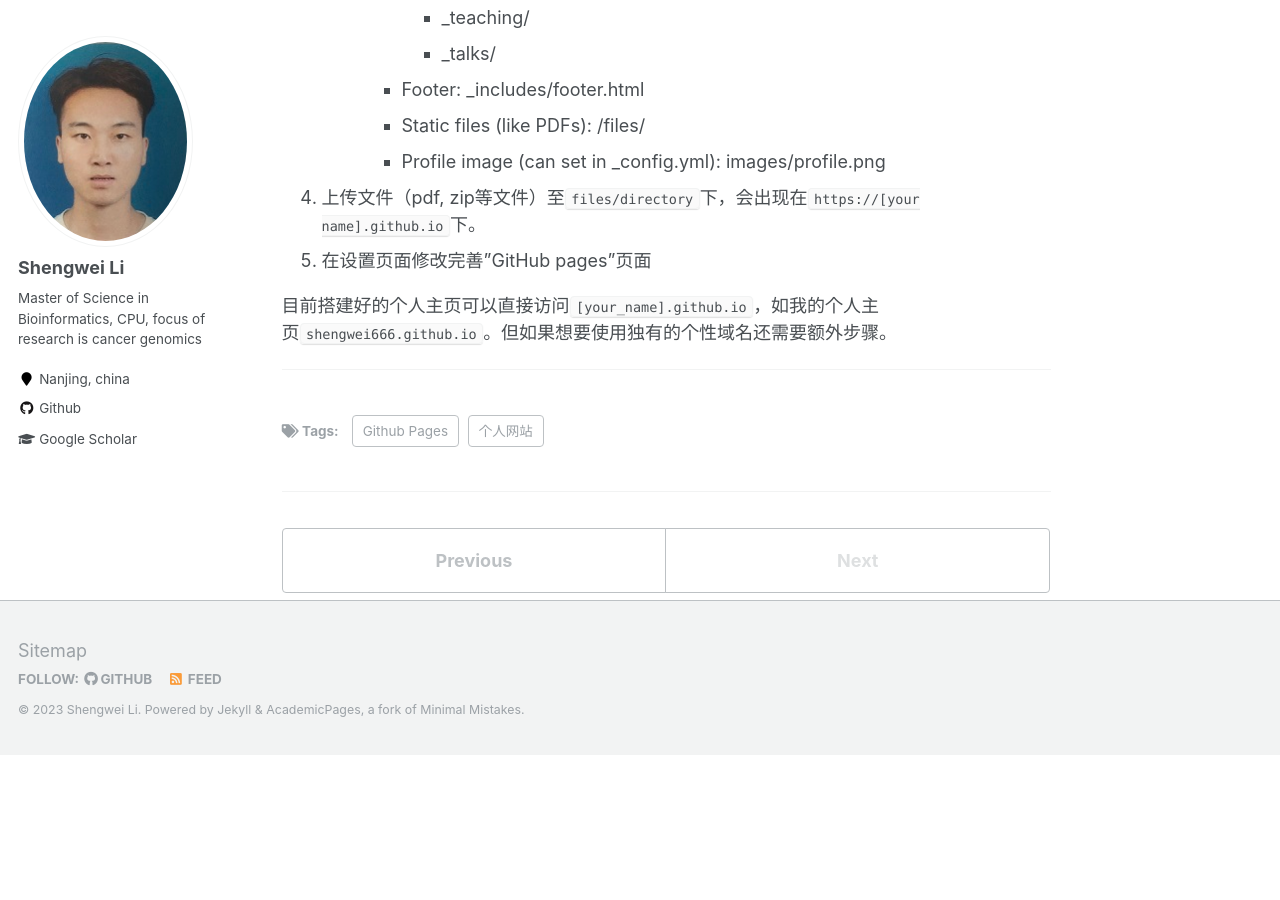
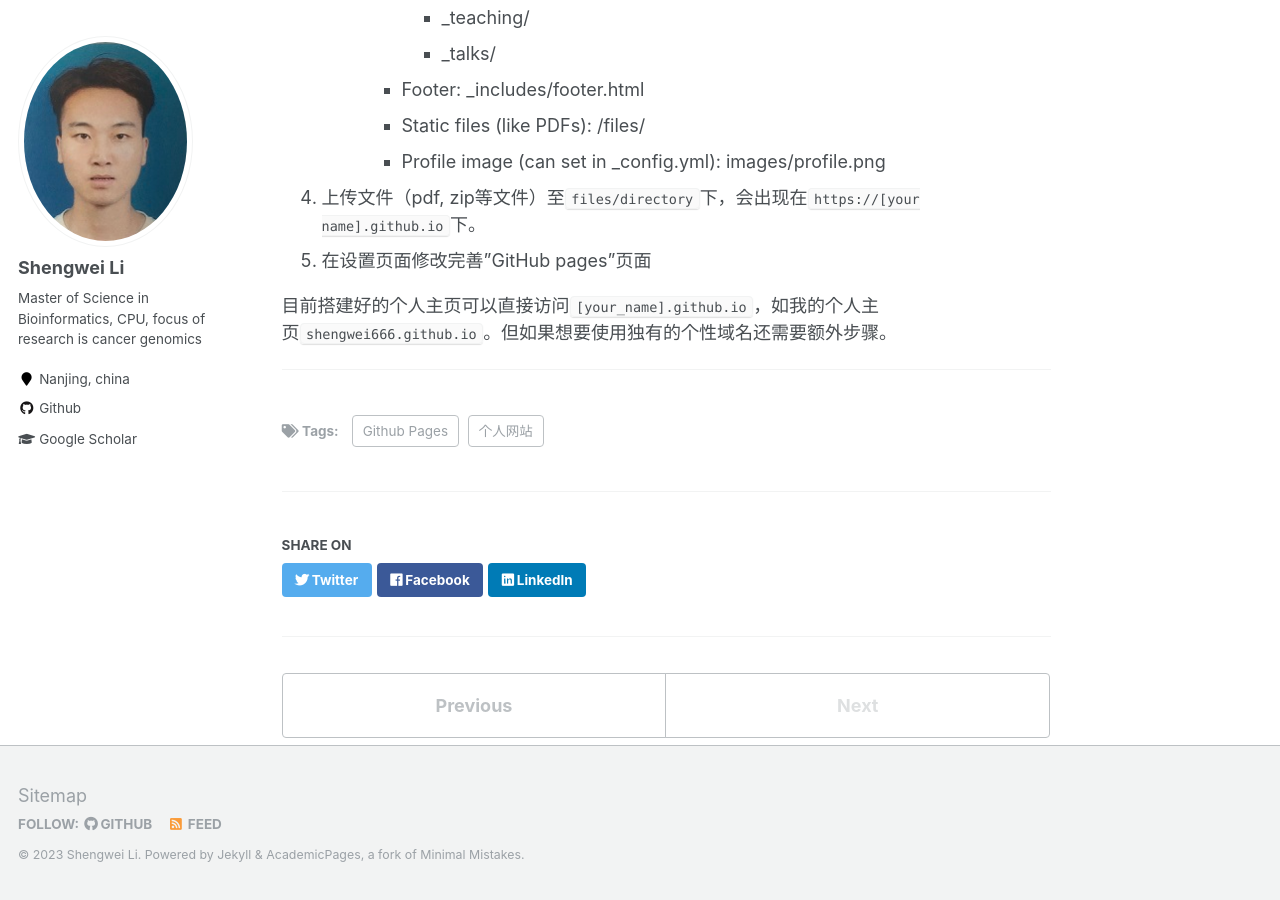
Before and after one commit to shengwei666/shengwei666.github.io, a Jekyll site: the page built from _posts/2023-04-14-个人网站搭建.md, in a window 1280 px wide and 900 px high, scrolled down 2117 px. Built offline with Jekyll 4.4.1, drawn with Linux system fonts in a browser that asks for light colours; before the commit the page ends 2872 px from its top, so only the background shows below that; part of the change alters nothing that is shown.

Commit message:
Update config.yml-false

```diff
--- a/_config.yml
+++ b/_config.yml
@@ -18,6 +18,8 @@ teaser                   :  # filename of teaser fallback teaser image placed in
 breadcrumbs              : false # true, false (default)
 words_per_minute         : 160
 future                   : false
+read_more                : "disabled" # if enabled, adds "Read more" links to excerpts
+talkmap_link             : false #change to true to add link to talkmap on talks page
 comments:
   provider               : # false (default), "disqus", "discourse", "facebook", "google-plus", "staticman", "custom"
   disqus:
@@ -194,7 +196,7 @@ defaults:
       author_profile: true
       read_time: true
       comments: false
-      share: false
+      share: ture
       related: false
   # _pages
   - scope:
```
